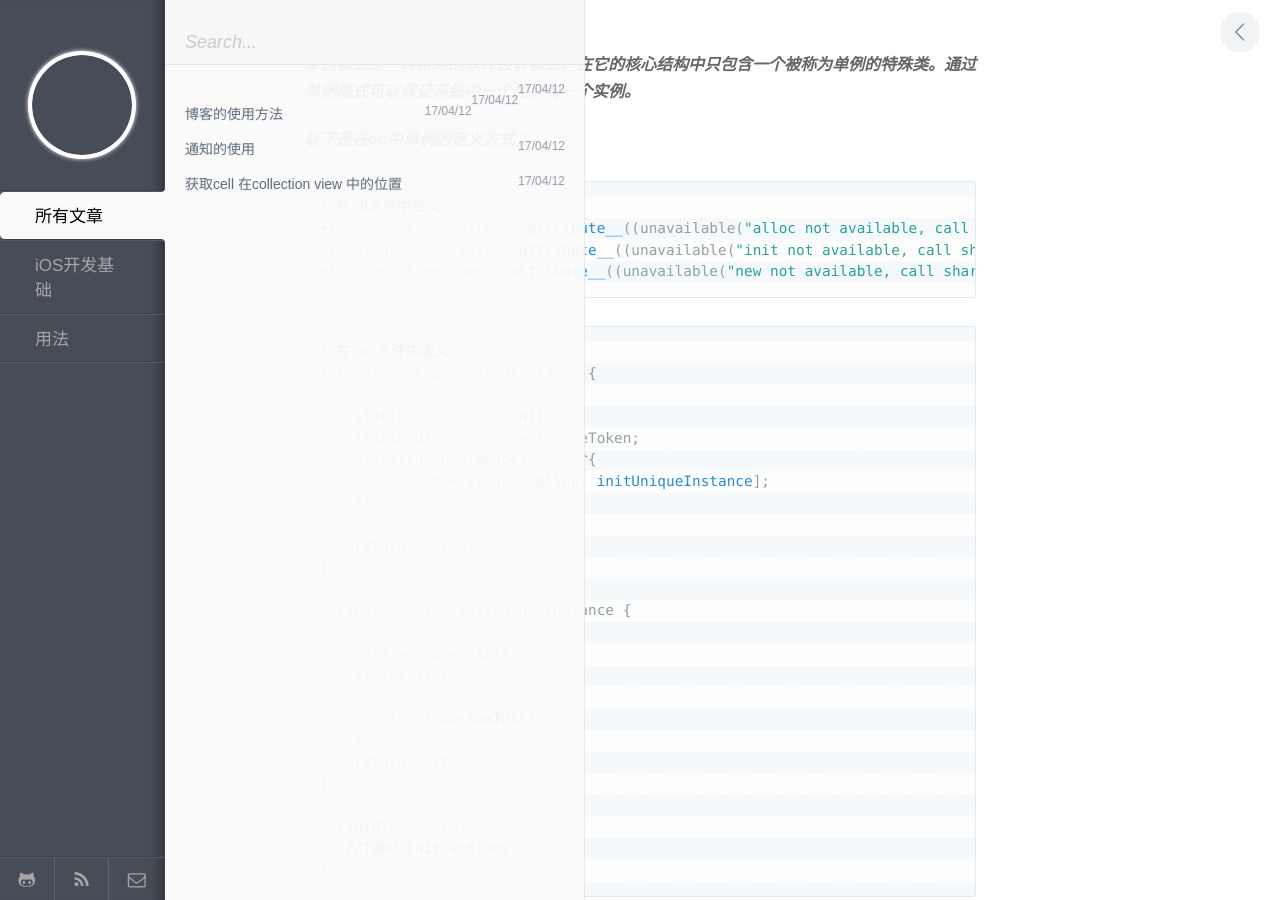
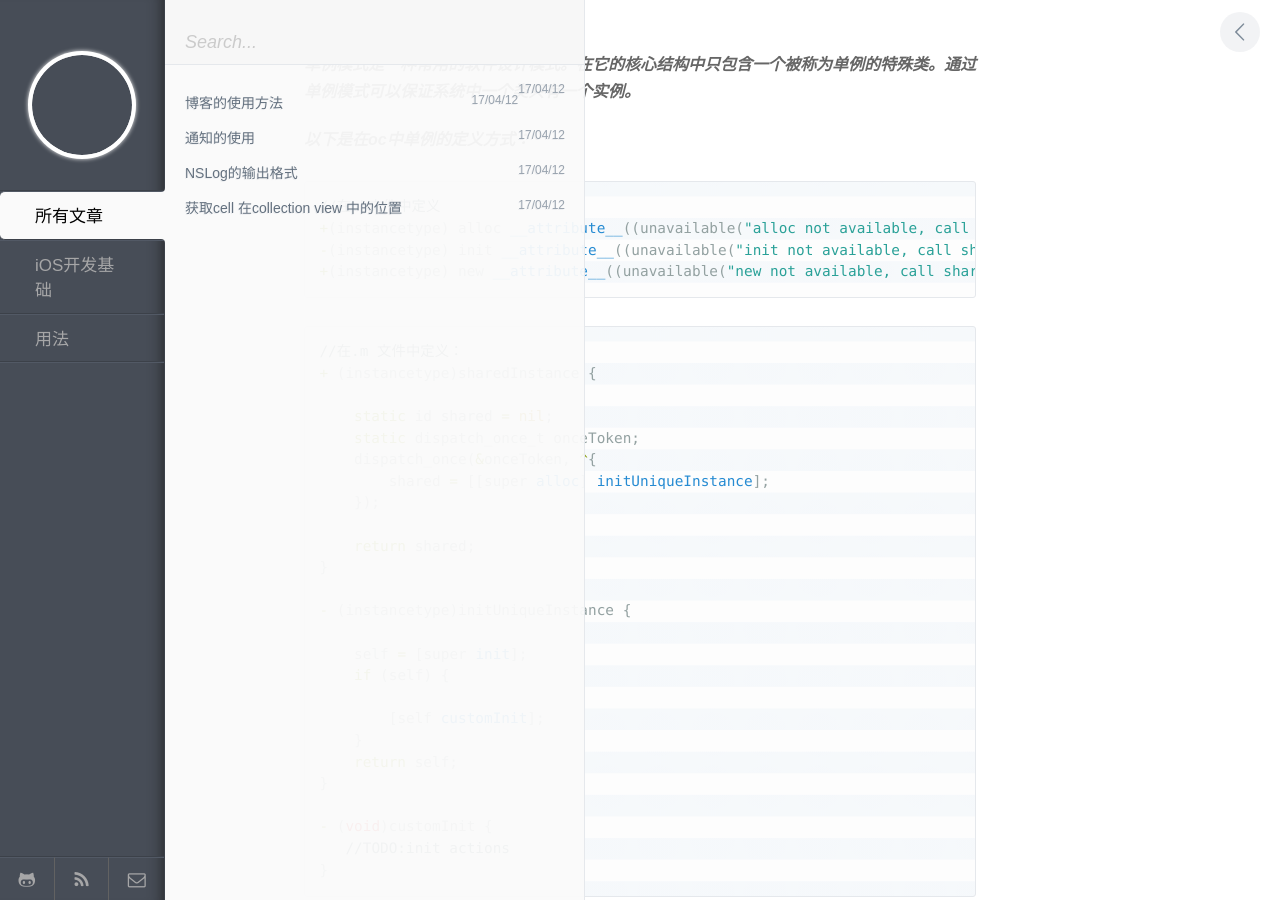
Before and after one commit to lipeihan/lipeihan.github.io, a Jekyll site: the page built from _posts/iOS/iOS开发基础/2017-04-12-iOSBase-Singleton.md, in a window 1280 px wide. Built offline with Jekyll 4.4.1, drawn with Linux system fonts in a browser that asks for light colours; our own code applies the rules of GitHub Pages for plain Markdown files; some of the changed lines change nothing that is shown.

Commit message:
细节修改

````diff
--- a/_posts/iOS/iOS开发笔记（基础）/2017-04-12-iOSBase-NSLog.md
+++ b/_posts/iOS/iOS开发基础/2017-04-12-iOSBase-NSLog.md
@@ -1,10 +1,10 @@
 ---
 layout: post
-title: NSLog 的输出格式
+title: NSLog的输出格式
 category: iOS开发基础
-tags: NSLog
-keywords:NSLog
-description: NSLog 的输出格式
+tags: 基础
+keywords: iOS NSLog
+description:
 ---
 
 ```objective-c
--- a/_posts/iOS/iOS开发笔记（基础）/2017-04-12-iOSBase-Singleton.md
+++ b/_posts/iOS/iOS开发基础/2017-04-12-iOSBase-Singleton.md
@@ -2,7 +2,7 @@
 layout: post
 title: 单例的定义
 category: iOS开发基础
-tags: 单例
+tags: 基础
 keywords:iOS Singleton
 description: 单例的定义
 ---
````
Also changed, not shown: _posts/iOS/iOS开发基础/2017-04-12-iOSBase-CollectionViewCellPosition.md (renamed from _posts/iOS/iOS开发笔记（基础）/2017-04-12-iOSBase-CollectionViewCellPosition.md), _posts/iOS/iOS开发基础/2017-04-12-iOSBase-NSNotification.md (renamed from _posts/iOS/iOS开发笔记（基础）/2017-04-12-iOSBase-NSNotification.md).
